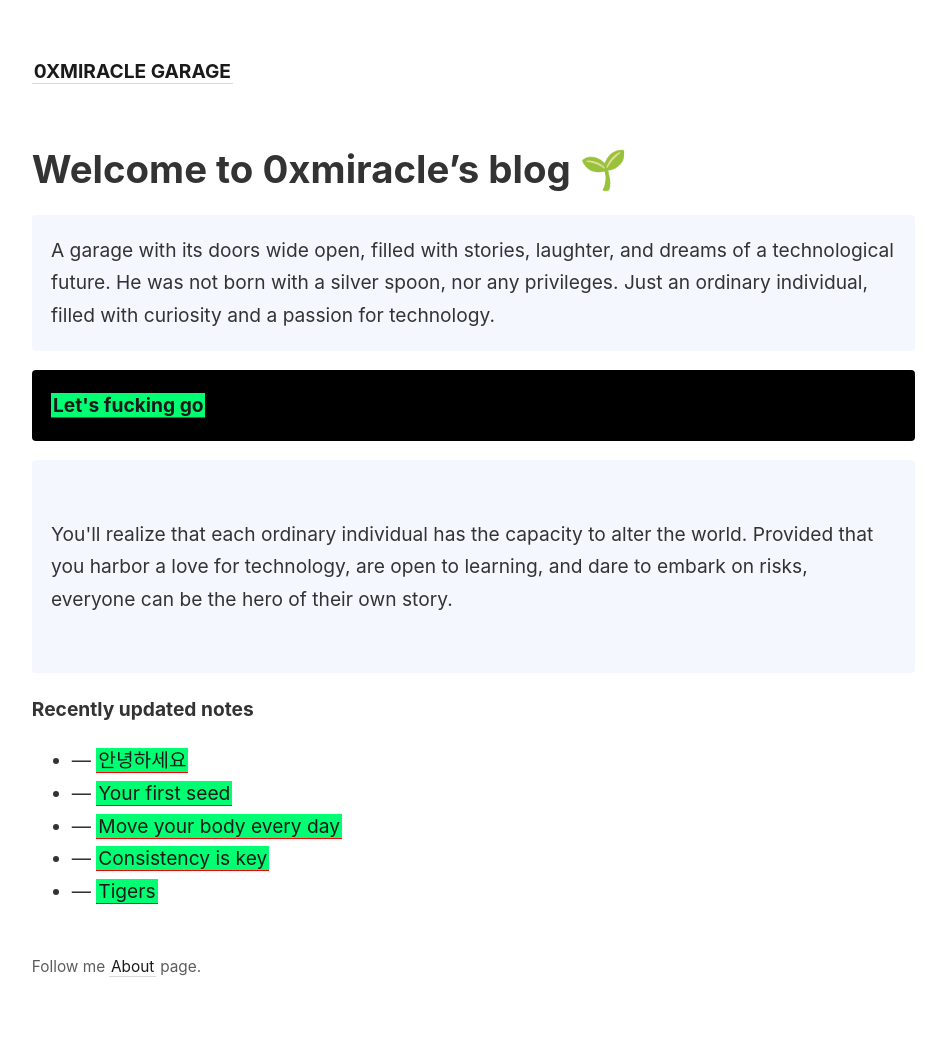
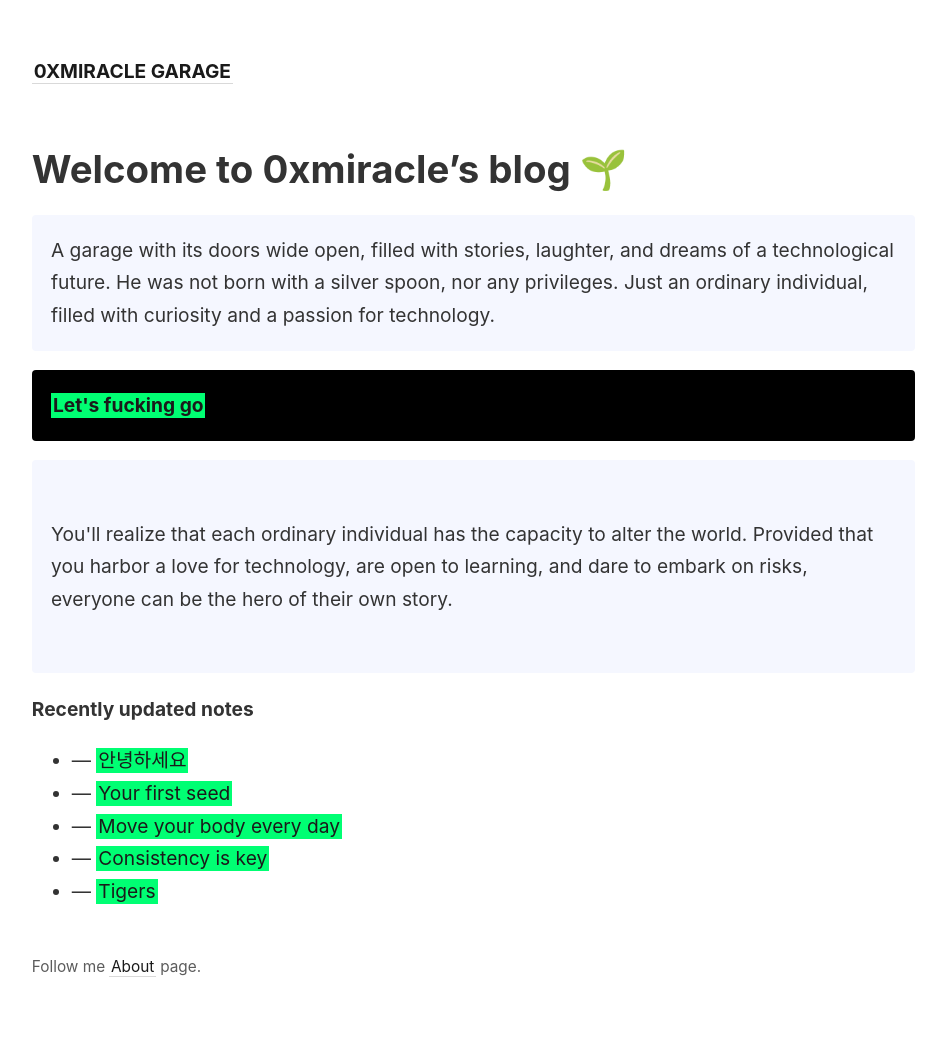
Before and after one commit to lkyxuan/bbbblog, a Jekyll site: the page built from _pages/index.md, in a window 1280 px wide. Shown: the whole page, without its empty margins (45-991 px from the left). Built offline with Jekyll 4.4.1, drawn with Linux system fonts in a browser that asks for light colours.

Commit message:
Update link-previews.html

```diff
--- a/_includes/link-previews.html
+++ b/_includes/link-previews.html
@@ -1,7 +1,7 @@
 <!-- That file is not particularly elegant. This will need a refactor at some point. -->
 <style>
   content a.internal-link {
-    border-color: #ff0000;
+    border-color: #00ff73;
     background-color: #00ff73;
   }
 
```
